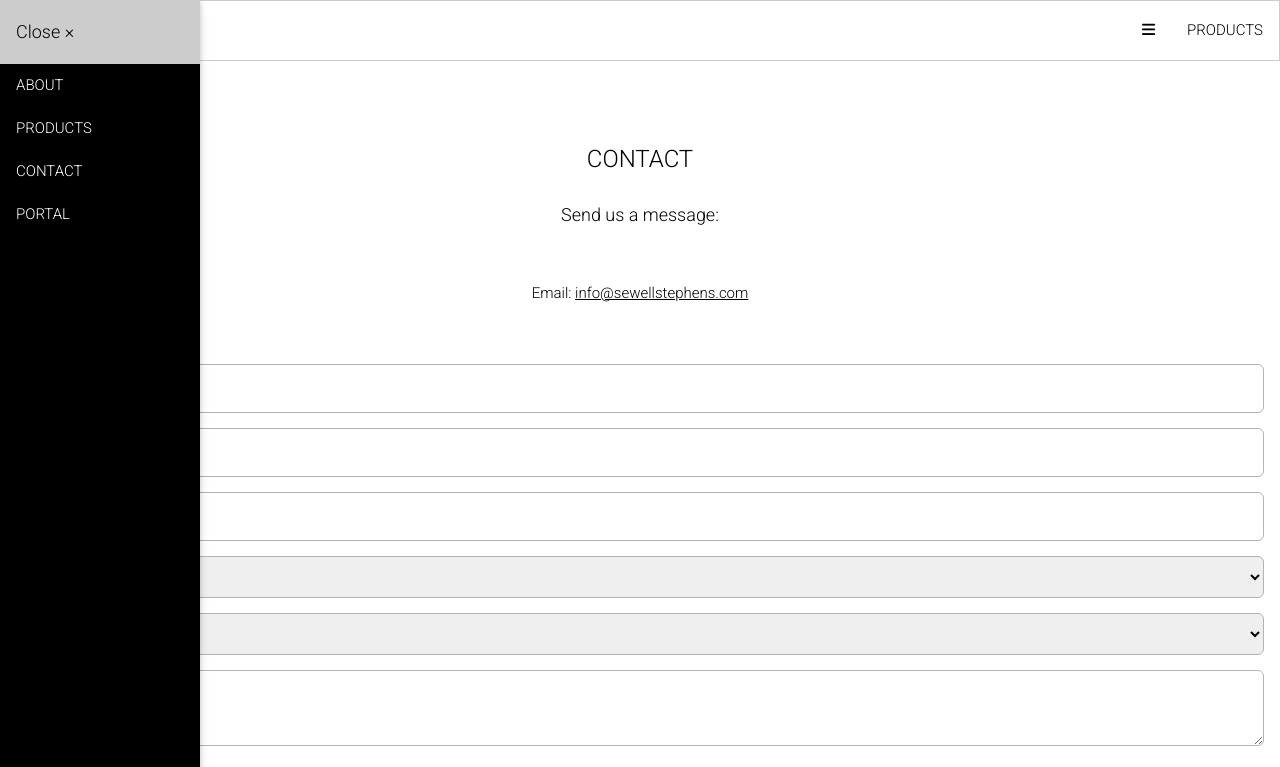
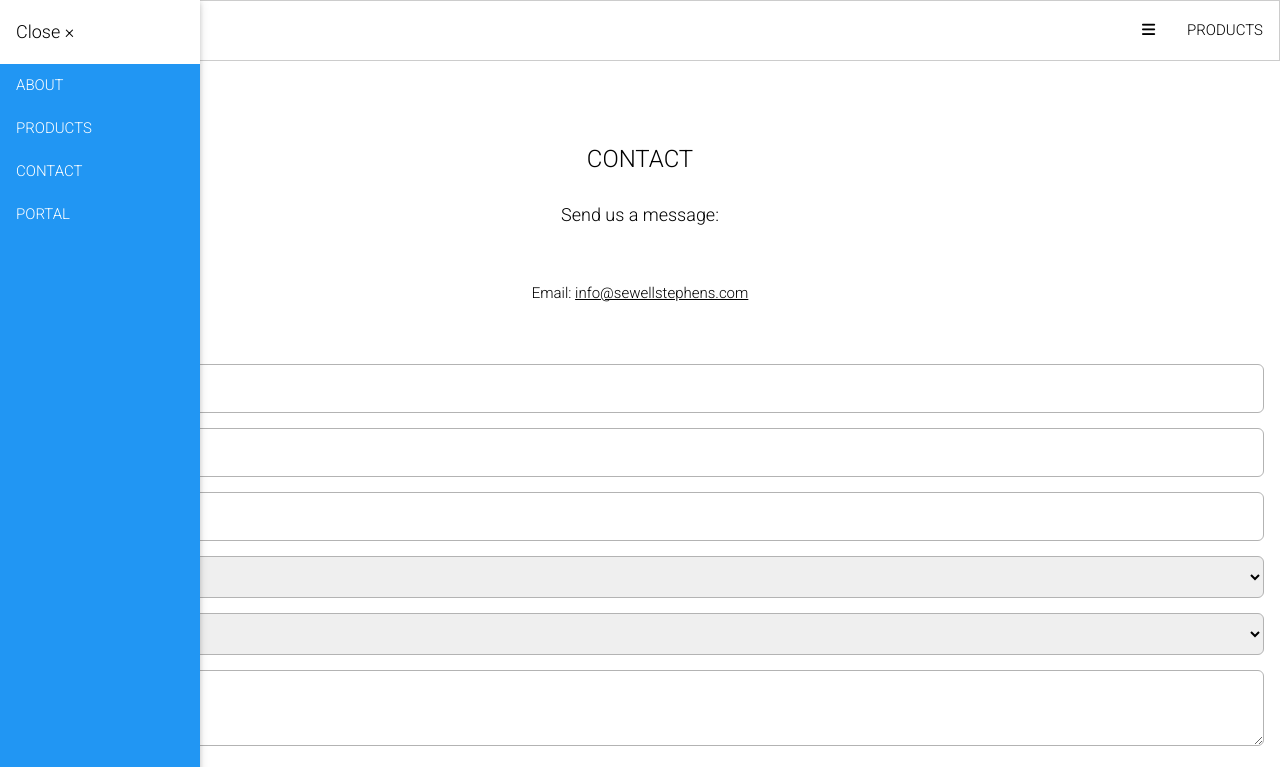
Before and after one commit to sewellstephens/sewellstephens-site, a plain HTML site: page contact.html in a window 1280 px wide. Both pictures are taken after a click on the link 1148 px from the left and 30 px from the top of the page. Shown: the top 767 px of the page. Drawn offline with nearby package versions, Linux system fonts and the light colour scheme; grey boxes are pictures that could not be loaded.

Commit message:
Update contact.html

```diff
--- a/contact.html
+++ b/contact.html
@@ -65,13 +65,12 @@ body, html {
   </div>
 </div>
 
-<!-- Sidebar on small screens when clicking the menu icon -->
-<nav class="w3-sidebar w3-bar-block w3-black w3-card w3-animate-left" style="display:none" id="mySidebar">
-  <a href="javascript:void(0)" onclick="w3_close()" class="w3-bar-item w3-button w3-large w3-padding-16">Close ×</a>
-  <a href="about" class="w3-bar-item w3-button">ABOUT</a>
-  <a href="products" class="w3-bar-item w3-button">PRODUCTS</a>
-  <a href="contact" onclick="w3_close()" class="w3-bar-item w3-button">CONTACT</a>
-  <a href="https://sewellstephens.makeros.com/login" class="w3-bar-item w3-button">PORTAL</a>
+<nav class="w3-sidebar w3-bar-block w3-blue w3-card w3-animate-left" style="display:none" id="mySidebar">
+  <a href="javascript:void(0)" onclick="w3_close()" class="w3-bar-item w3-button w3-large w3-padding-16 w3-hover-white">Close ×</a>
+  <a href="about" class="w3-bar-item w3-button w3-hover-white">ABOUT</a>
+  <a href="products" class="w3-bar-item w3-button w3-hover-white">PRODUCTS</a>
+  <a href="contact" class="w3-bar-item w3-button w3-hover-white">CONTACT</a>
+  <a href="https://sewellstephens.makeros.com/login" class="w3-bar-item w3-button w3-hover-white">PORTAL</a>
 </nav>
 
 
```
